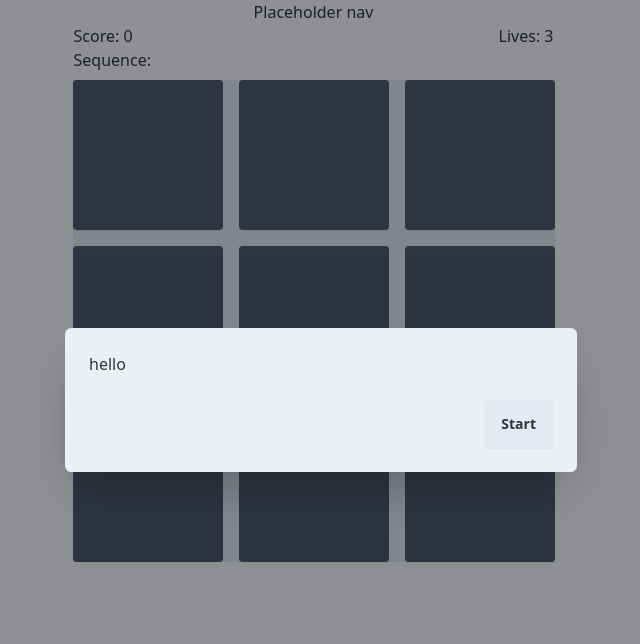
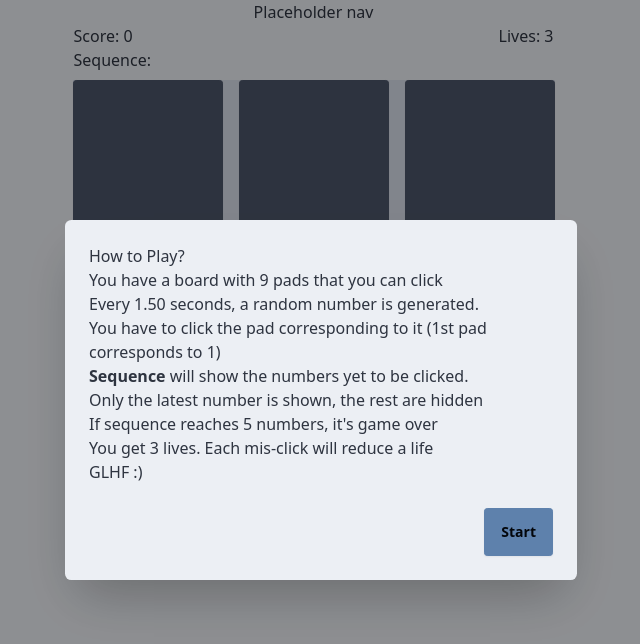
Before and after one commit to dinesh-58/shiDDR, a React (Vite) app: page / in a window 1280 px wide. Shown: the top 644 px of the page, without its empty margins (319-959 px from the left). Built offline with nearby package versions, Linux system fonts and the light colour scheme.

Commit message:
add modal text; declare constant variables outside comp f'n

```diff
--- a/src/App.jsx
+++ b/src/App.jsx
@@ -2,6 +2,9 @@ import { useState, useRef, useEffect } from 'react'
 import Board from './components/Board.jsx'
 import Modal from './components/Modal.jsx'
 import './App.css'
+
+const [GAME_INITIAL, GAME_RUNNING, GAME_OVER] = [0,1,2]
+const INTERVAL_TIME_MS = 1500;
 
 export default function App() {
     /* NOTE:
@@ -27,7 +30,6 @@ export default function App() {
     const [botSequenceState, setBotSequenceState] = useState([])
     const [score, setScore] = useState(0)
     const [lives, setLives] = useState(3)
-    const [GAME_INITIAL, GAME_RUNNING, GAME_OVER] = [0,1,2]
     const [gameState, setGameState] = useState(GAME_INITIAL)
 
     /* ref is used to store latest Board state.
@@ -122,7 +124,7 @@ export default function App() {
 
         // generates new sequence every second.
         // setInterval returns id which is used to stop loop (using clearInteral) in generateBotSequence
-        const intervalId = setInterval(generateBotSequence, 1500);
+        const intervalId = setInterval(generateBotSequence, INTERVAL_TIME_MS);
         console.log("intervalId: " + intervalId)
         sequenceIntervalId.current = intervalId
     }
@@ -134,6 +136,22 @@ export default function App() {
             </li>
         )
     })
+
+    const tutorialElements = (
+        <>
+            <h4>How to Play?</h4>
+            <ul>
+                <li>You have a board with 9 pads that you can click</li>
+                <li>Every {(INTERVAL_TIME_MS / 1000).toFixed(2)} seconds, a random number is generated.</li>
+                <li>You have to click the pad corresponding to it (1st pad corresponds to 1)</li>
+                <li><b>Sequence</b> will show the numbers yet to be clicked.</li>
+                <li>Only the latest number is shown, the rest are hidden</li>
+                <li>If sequence reaches 5 numbers, it's game over</li>
+                <li>You get 3 lives. Each mis-click will reduce a life</li>
+                <li>GLHF :)</li>
+            </ul>
+        </>
+    )
 
     return (
         <div id="App" className="flex max-h-screen flex-col max-w-[80%] sm:max-w-[480px] mx-auto items-center">
@@ -149,8 +167,8 @@ export default function App() {
             <main className="flex flex-col gap-4 justify-evenly">
                 <Board boardType="player" board={playerBoard} padClick={handlePlayerClick}/>
             </main>
-            {gameState == GAME_INITIAL && <Modal id="modal-game-idle" description="hello" btnText="Start" btnHandler={botSequenceLoop} />}
-            {gameState == GAME_OVER && <Modal id="modal-game-over" description="Game Over" btnText="Replay" btnHandler={botSequenceLoop} />}
+            {gameState == GAME_INITIAL && <Modal id="modal-game-idle" description={tutorialElements} btnText="Start" btnHandler={botSequenceLoop} />}
+            {gameState == GAME_OVER && <Modal id="modal-game-over" description={`Game Over. Your score was ${score}`} btnText="Replay" btnHandler={botSequenceLoop} />}
         </div>
     )
     /* TODO:
--- a/src/components/Modal.jsx
+++ b/src/components/Modal.jsx
@@ -4,7 +4,7 @@ export default function Modal(props) {
             <div className="modal-box">
                 <div>{props.description}</div>
                 <form action="" method="modal" className="modal-action">
-                    <button className="btn" onClick={props.btnHandler}>{props.btnText}</button>
+                    <button className="btn btn-primary" onClick={props.btnHandler}>{props.btnText}</button>
                 </form>
             </div>
         </dialog>
```
